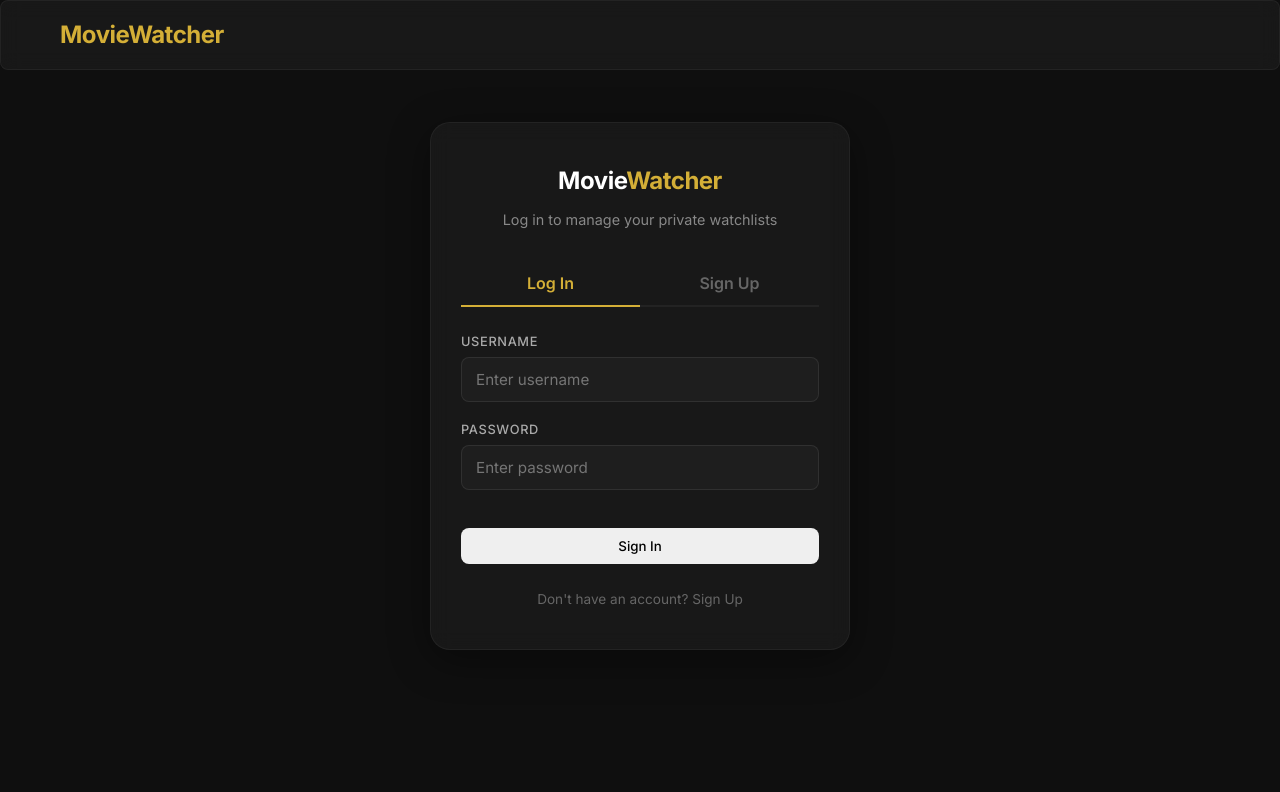
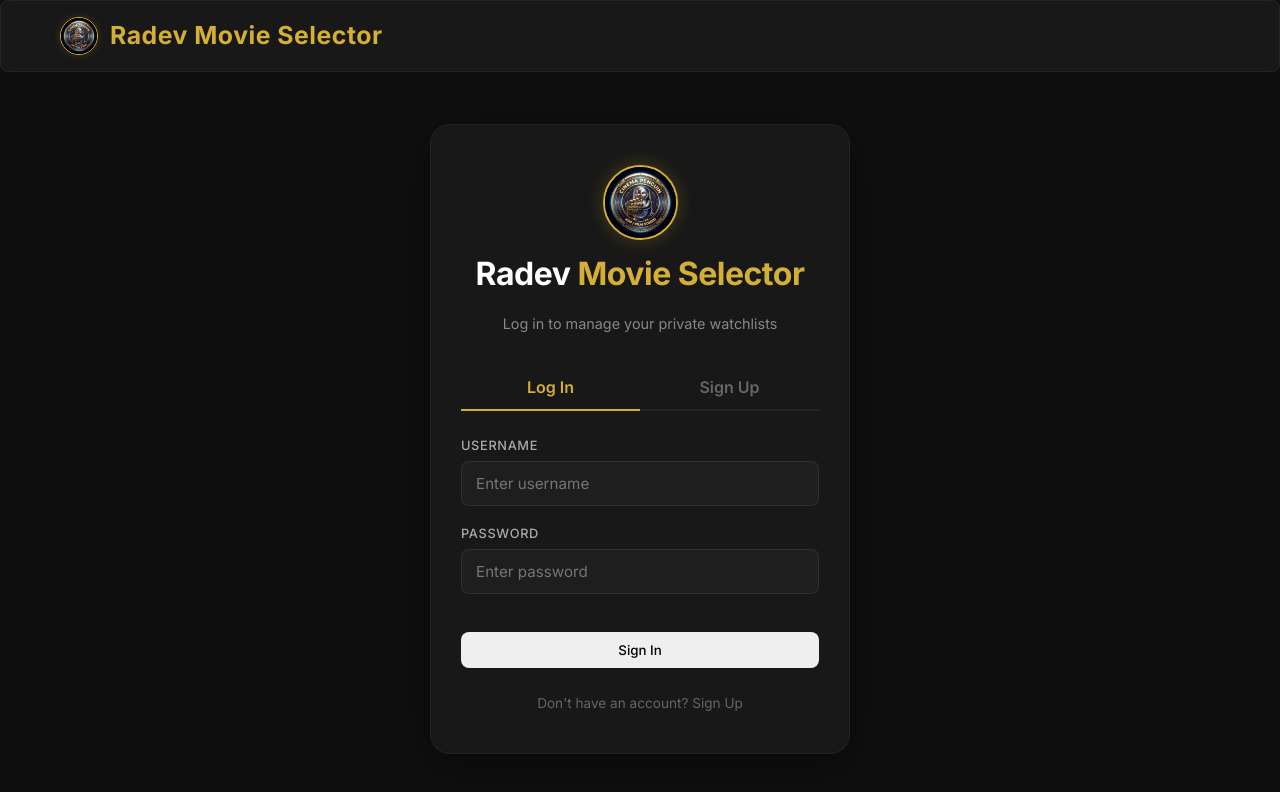
Before and after one commit to radievdmytro/movie-watcher, a React (Vite) app in the folder client/: page / in a window 1280 px wide. Shown: the top 792 px of the page. Built offline with nearby package versions, Linux system fonts and the light colour scheme; no server answers.

Commit message:
feat: rebrand website to Radev Movie Selector and add premium penguin movie clapperboard mascot logo

```diff
--- a/client/index.html
+++ b/client/index.html
@@ -3,12 +3,12 @@
 
 <head>
   <meta charset="UTF-8" />
-  <link rel="icon" type="image/svg+xml" href="/vite.svg" />
+  <link rel="icon" type="image/png" href="/favicon.png" />
   <meta name="viewport" content="width=device-width, initial-scale=1.0" />
   <link rel="preconnect" href="https://fonts.googleapis.com">
   <link rel="preconnect" href="https://fonts.gstatic.com" crossorigin>
   <link href="https://fonts.googleapis.com/css2?family=Inter:wght@300;400;500;600;700&display=swap" rel="stylesheet">
-  <title>Radev's smart HDrezka filter </title>
+  <title>Radev Movie Selector</title>
 </head>
 
 <body>
--- a/client/src/App.jsx
+++ b/client/src/App.jsx
@@ -237,8 +237,20 @@ function App() {
         <div className="app">
             <header className="header glass-panel">
                 <div className="container header-content">
-                    <div className="header-left" style={{ display: 'flex', alignItems: 'center', gap: '20px' }}>
-                        <h1 className="gold logo" style={{ cursor: 'pointer', margin: 0 }} onClick={() => { if (currentView !== 'shared_collection') setCurrentView('library'); }}>Movie<span className="gold">Watcher</span></h1>
+                    <div className="header-left" style={{ display: 'flex', alignItems: 'center', gap: '15px' }}>
+                        <div
+                            style={{ display: 'flex', alignItems: 'center', gap: '12px', cursor: 'pointer' }}
+                            onClick={() => { if (currentView !== 'shared_collection') setCurrentView('library'); }}
+                        >
+                            <img
+                                src="/favicon.png"
+                                alt="Radev Movie Selector Mascot"
+                                style={{ width: '38px', height: '38px', borderRadius: '50%', border: '1.5px solid var(--accent-gold)', boxShadow: '0 0 10px rgba(212,175,55,0.2)' }}
+                            />
+                            <h1 className="gold logo" style={{ margin: 0, fontSize: '1.55rem', letterSpacing: '0.5px' }}>
+                                Radev <span className="gold">Movie Selector</span>
+                            </h1>
+                        </div>
                         {user && currentView !== 'shared_collection' ? (
                             <div className="header-nav" style={{ display: 'flex', alignItems: 'center', gap: '10px' }}>
                                 <button
--- a/client/src/components/AuthScreen.jsx
+++ b/client/src/components/AuthScreen.jsx
@@ -39,9 +39,16 @@ function AuthScreen({ onAuthSuccess }) {
     return (
         <div className="auth-container">
             <div className="auth-card glass-panel animate-fade-in">
-                <div className="auth-header">
-                    <h1 className="logo">Movie<span className="gold">Watcher</span></h1>
-                    <p className="auth-subtitle">
+                <div className="auth-header" style={{ display: 'flex', flexDirection: 'column', alignItems: 'center', gap: '10px' }}>
+                    <img
+                        src="/favicon.png"
+                        alt="Radev Movie Selector Logo"
+                        style={{ width: '75px', height: '75px', borderRadius: '50%', border: '2px solid var(--accent-gold)', boxShadow: '0 0 20px rgba(212,175,55,0.25)' }}
+                    />
+                    <h1 className="logo" style={{ margin: 0, fontSize: '2rem' }}>
+                        Radev <span className="gold">Movie Selector</span>
+                    </h1>
+                    <p className="auth-subtitle" style={{ marginTop: '5px' }}>
                         {isLogin ? 'Log in to manage your private watchlists' : 'Register your free personal account'}
                     </p>
                 </div>
```
Also changed, not shown: client/public/favicon.png (added).
